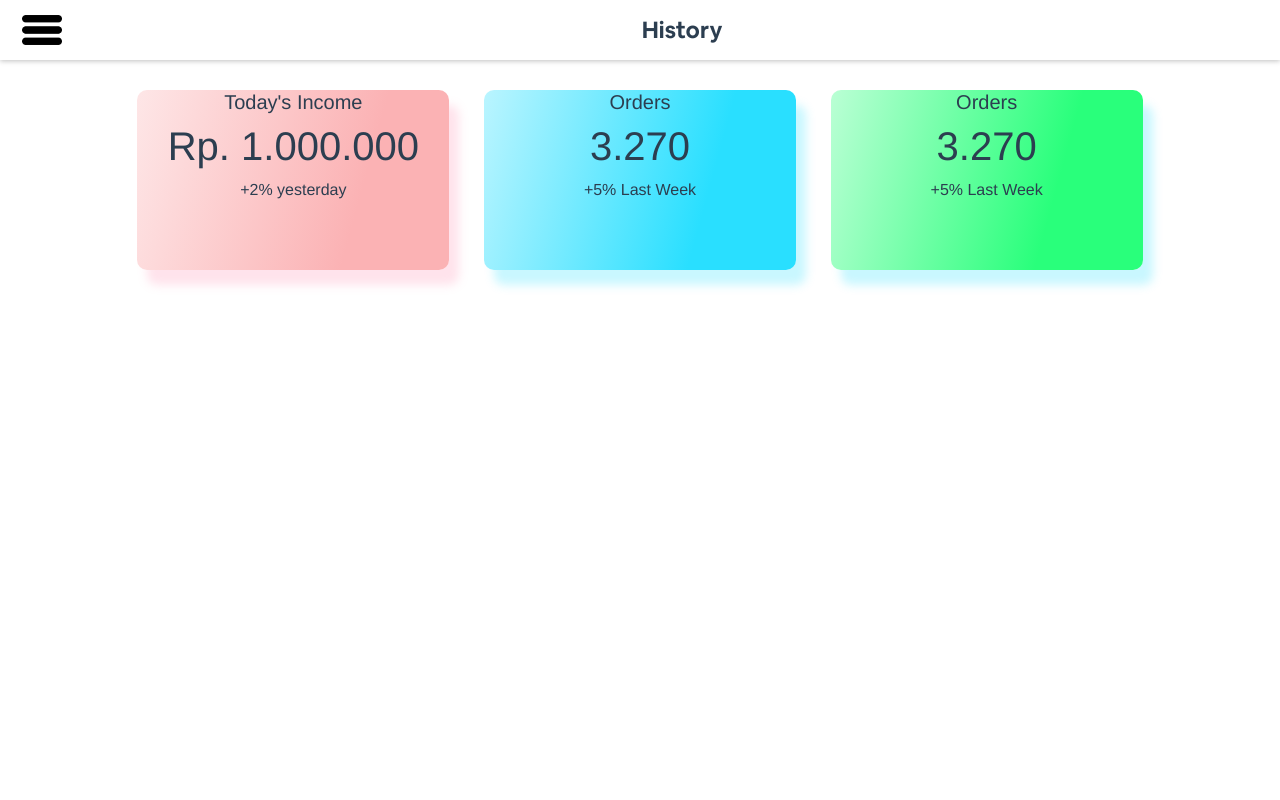
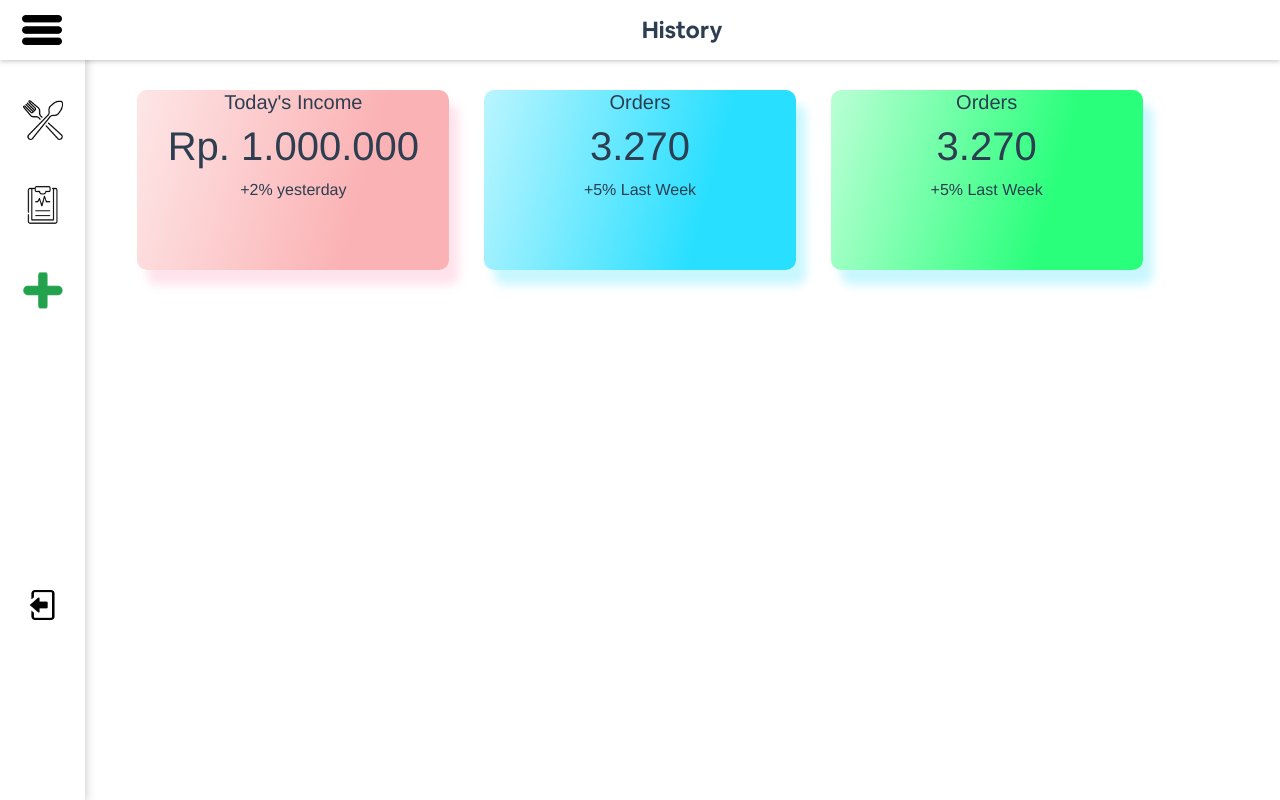
Before and after one commit to m-joseph27/POS-Chasier_app-with-Vuejs, a Vue app: page /history in a window 1280 px wide. Built offline with nearby package versions, Linux system fonts and the light colour scheme; what simple-vue-validator would draw is missing.

Commit message:
fixied css

```diff
--- a/src/components/Sidebar.vue
+++ b/src/components/Sidebar.vue
@@ -27,8 +27,8 @@ export default {
 
 <style scoped>
 .sidebar.sidebarActive{
-  visibility: visible;
-  opacity: 1;
+  visibility: hidden;
+  opacity: 0;
   transition: ease .5s;
 }
 
@@ -44,9 +44,9 @@ export default {
   position: fixed;
   z-index: 4;
   top: 0;
-  visibility: hidden;
-  opacity: 0;
   transition: ease .5s;
+  visibility: visible;
+  opacity: 1;
 }
 .fork-menu{
   background-image: url('../assets/img/fork.png');
```
